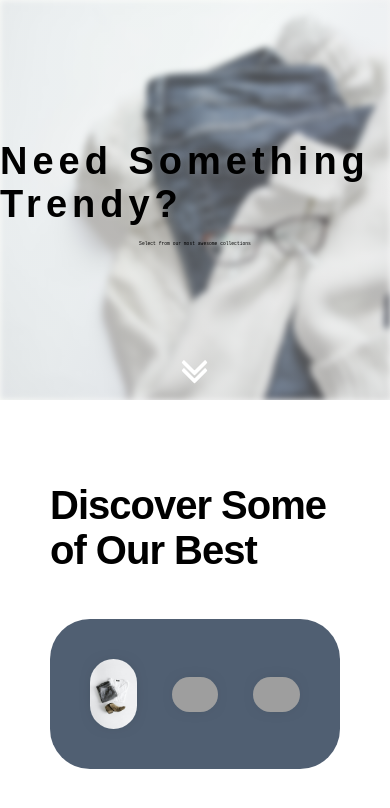
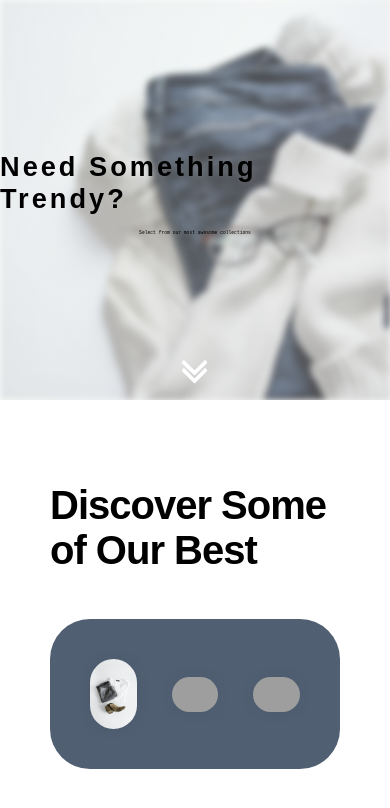
Before and after one commit to ryukdn/bilalsweb, a plain HTML site: page index.html in a window 390 px wide. Drawn offline with Linux system fonts and the light colour scheme; grey boxes are pictures that could not be loaded.

Commit message:
Add files via upload

```diff
--- a/style.css
+++ b/style.css
@@ -28,11 +28,14 @@ h2{
     align-items: center;
     z-index: 1;
 }
-.hero-section h1{
-    font-size: 3.5vw;
-    font-size: clamp(38px, 5rem, 5vw);
+.hero-section .hero-header{
+    margin: 0;
+    display: block;
+    box-sizing: border-box;
+    letter-spacing: 5px;
+    /* font-size: 3.5vw; */
+    font-size: clamp(1.7rem, 7rem, 6vw);
     font-family: var(--font-bold);
-    margin: 0;
     color: var(--primary-color);
     text-shadow: 0 0 9px #ffffff24;
 }
@@ -63,12 +66,6 @@ h2{
     height: 100%;
     position: absolute;
     z-index: -1;
-}
-.hero-section .hero-header{
-    margin: 0;
-    display: block;
-    box-sizing: border-box;
-    letter-spacing: 5px;
 }
 .arrow-down{
     position: absolute;
@@ -270,4 +267,7 @@ h2{
 .gallery-container{
     padding: 0;
 }
+.hero-section .hero-header{
+    letter-spacing: 3px;
 }
+}
```
